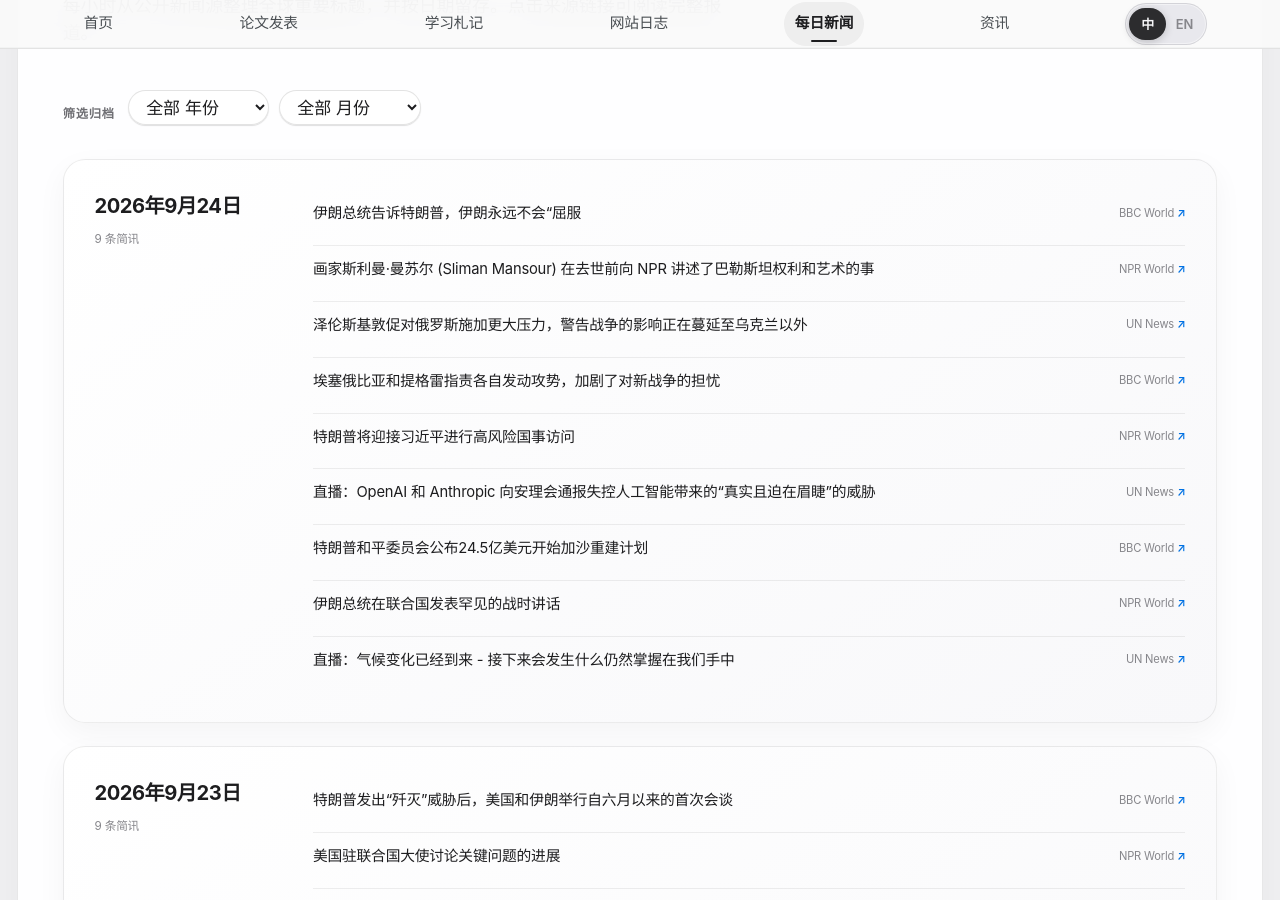
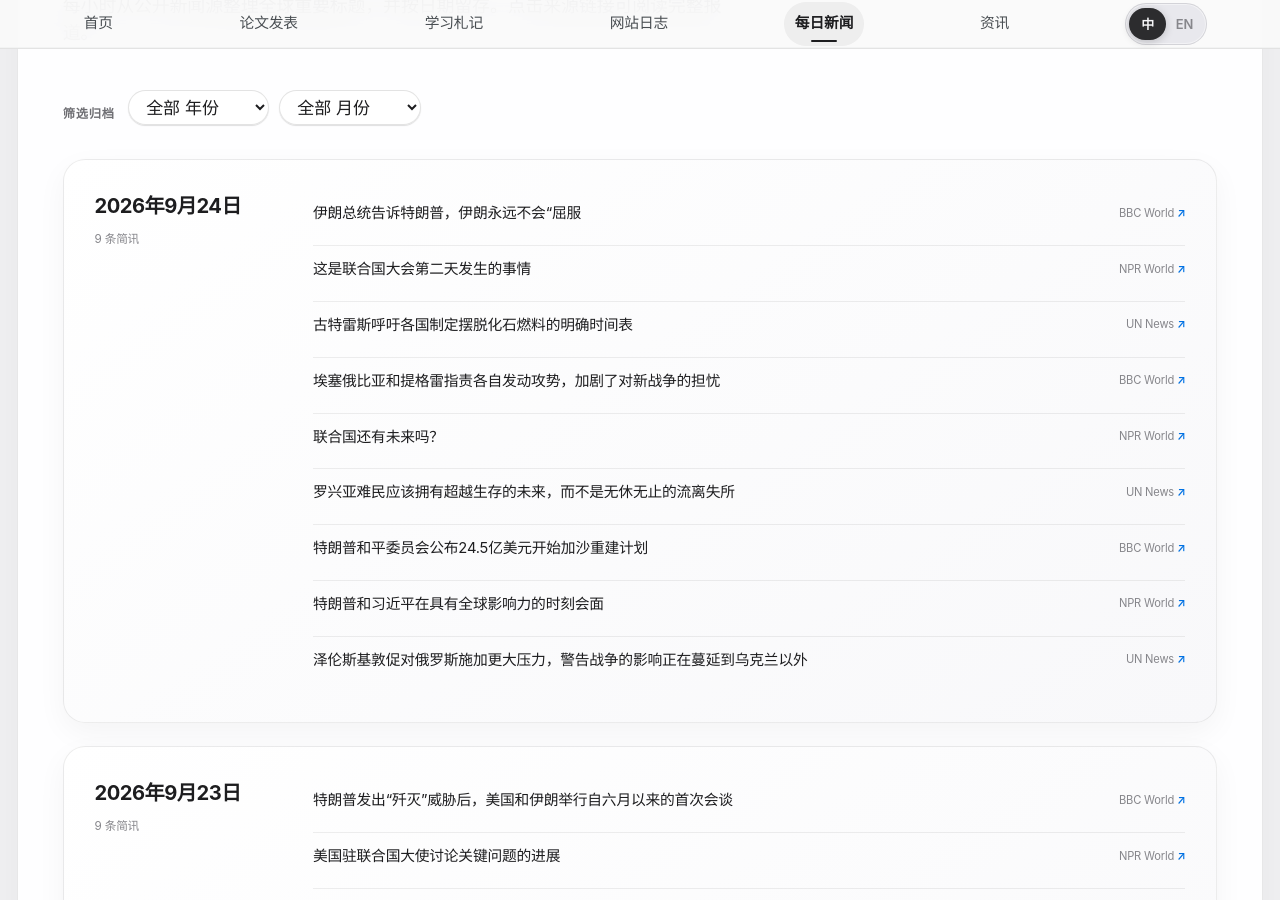
Before and after one commit to HaoxiangLuo/HaoxiangLuo.github.io, a Jekyll site: the page built from _pages/daily-news-zh.html, in a window 1280 px wide and 900 px high, scrolled down 241 px. Built offline with Jekyll 4.4.1, drawn with Linux system fonts in a browser that asks for light colours; a style sheet for code colours, icons or effects is not loaded.

Commit message:
Update daily news 2026-09-24

```diff
--- a/_data/daily_news.json
+++ b/_data/daily_news.json
@@ -1,5 +1,5 @@
 {
-  "updated_at": "2026-09-24T05:24:21+08:00",
+  "updated_at": "2026-09-24T06:24:02+08:00",
   "days": [
     {
       "date": "2026-09-24",
@@ -11,16 +11,16 @@
           "title_zh": "伊朗总统告诉特朗普，伊朗永远不会“屈服"
         },
         {
-          "title": "What painter Sliman Mansour told NPR about Palestinian rights and art before he died",
+          "title": "Here's what happened on day 2 of the UN General Assembly",
           "source": "NPR World",
-          "url": "https://www.npr.org/2026/09/23/nx-s1-5949930/what-painter-sliman-mansour-told-npr-about-palestinian-rights-and-art-before-he-died",
-          "title_zh": "画家斯利曼·曼苏尔 (Sliman Mansour) 在去世前向 NPR 讲述了巴勒斯坦权利和艺术的事"
+          "url": "https://www.npr.org/2026/09/23/nx-s1-5978852/heres-what-happened-on-day-2-of-the-un-general-assembly",
+          "title_zh": "这是联合国大会第二天发生的事情"
         },
         {
-          "title": "Zelenskyy urges stronger pressure on Russia, warns war’s impact is spreading beyond Ukraine",
+          "title": "Guterres calls on countries to set clear timelines for transition away from fossil fuels",
           "source": "UN News",
-          "url": "https://news.un.org/feed/view/en/story/2026/09/1168416",
-          "title_zh": "泽伦斯基敦促对俄罗斯施加更大压力，警告战争的影响正在蔓延至乌克兰以外"
+          "url": "https://news.un.org/feed/view/en/story/2026/09/1168418",
+          "title_zh": "古特雷斯呼吁各国制定摆脱化石燃料的明确时间表"
         },
         {
           "title": "Ethiopia and Tigray accuse each of launching offensives, fuelling fears of new war",
@@ -29,16 +29,16 @@
           "title_zh": "埃塞俄比亚和提格雷指责各自发动攻势，加剧了对新战争的担忧"
         },
         {
-          "title": "Trump set to greet Xi for high-stakes state visit",
+          "title": "Does the UN have a future?",
           "source": "NPR World",
-          "url": "https://www.npr.org/2026/09/23/nx-s1-5978733/trump-xi-meeting-china",
-          "title_zh": "特朗普将迎接习近平进行高风险国事访问"
+          "url": "https://www.npr.org/2026/09/23/nx-s1-5976846/does-the-un-have-a-future",
+          "title_zh": "联合国还有未来吗？"
         },
         {
-          "title": "LIVE: OpenAI and Anthropic brief Security Council amid ‘real and imminent’ threat posed by runaway AI",
+          "title": "Rohingya refugees deserve a future beyond survival, not endless displacement",
           "source": "UN News",
-          "url": "https://news.un.org/feed/view/en/story/2026/09/1168414",
-          "title_zh": "直播：OpenAI 和 Anthropic 向安理会通报失控人工智能带来的“真实且迫在眉睫”的威胁"
+          "url": "https://news.un.org/feed/view/en/story/2026/09/1168417",
+          "title_zh": "罗兴亚难民应该拥有超越生存的未来，而不是无休无止的流离失所"
         },
         {
           "title": "Trump's Board of Peace unveils $2.45bn plan to begin Gaza's reconstruction",
@@ -47,16 +47,16 @@
           "title_zh": "特朗普和平委员会公布24.5亿美元开始加沙重建计划"
         },
         {
-          "title": "Iran's president gives a rare wartime speech at the U.N.",
+          "title": "Trump and Xi meet at moment of global consequence",
           "source": "NPR World",
-          "url": "https://www.npr.org/2026/09/23/nx-s1-5978863/iran-president-united-nations-general-assembly",
-          "title_zh": "伊朗总统在联合国发表罕见的战时讲话"
+          "url": "https://www.npr.org/2026/09/23/nx-s1-5978733/trump-xi-meeting-china",
+          "title_zh": "特朗普和习近平在具有全球影响力的时刻会面"
         },
         {
-          "title": "LIVE: Climate change is here - What happens next is still in our hands",
+          "title": "Zelenskyy urges stronger pressure on Russia, warns war’s impact is spreading beyond Ukraine",
           "source": "UN News",
-          "url": "https://news.un.org/feed/view/en/story/2026/09/1168372",
-          "title_zh": "直播：气候变化已经到来 - 接下来会发生什么仍然掌握在我们手中"
+          "url": "https://news.un.org/feed/view/en/story/2026/09/1168416",
+          "title_zh": "泽伦斯基敦促对俄罗斯施加更大压力，警告战争的影响正在蔓延到乌克兰以外"
         }
       ]
     },
```
